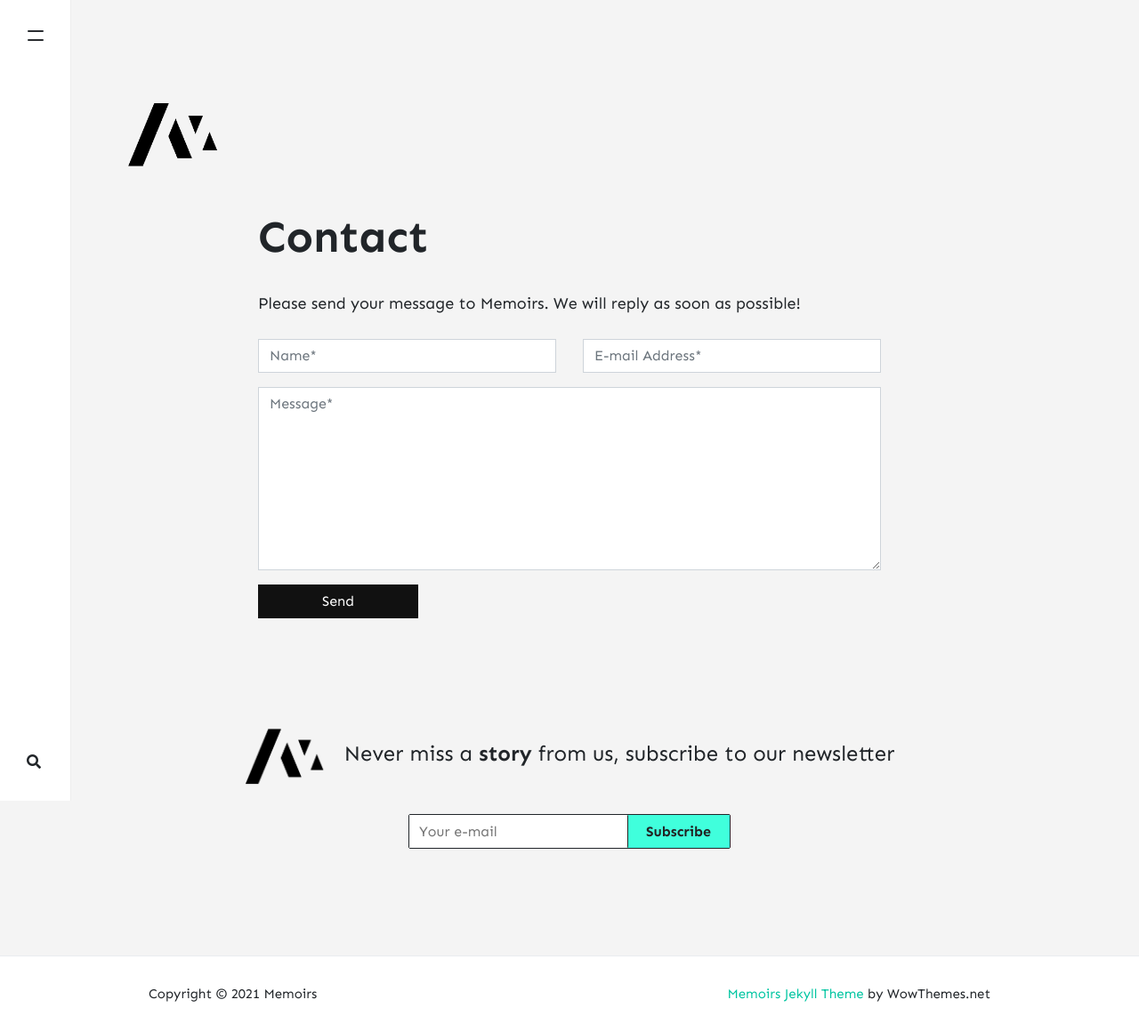
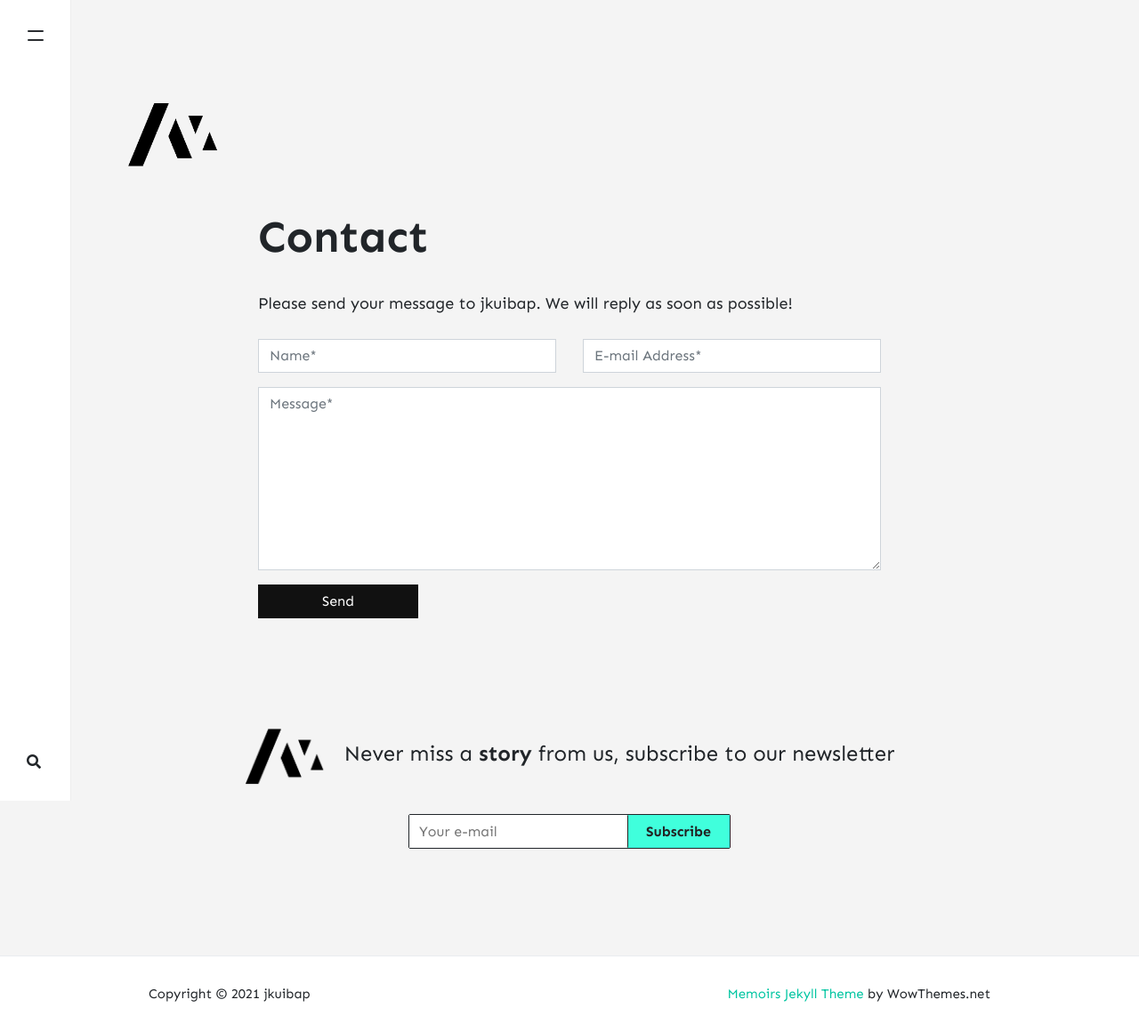
Before and after one commit to jkuibap/jkuibap.github.io, a Jekyll site: the page built from _pages/contact.md, in a window 1280 px wide. Shown: the whole page at 89% size. Built offline with Jekyll 4.4.1, drawn with Linux system fonts in a browser that asks for light colours; nearby versions of some CDN libraries; comment, search, counter and statistics services are not loaded.

Commit message:
Update _config.yml

```diff
--- a/_config.yml
+++ b/_config.yml
@@ -1,6 +1,6 @@
 # Site
-name: "Memoirs"
-title: "Memoirs"
+name: "jkuibap"
+title: "jkuibap"
 description: "I will take you on the fabulous world of exploration. Travel, culture, lifestyle. Eat, Pray, Love!"
 logo: 'assets/images/logo.png'
 favicon: 'assets/images/logo.png'
@@ -10,7 +10,7 @@ disqus: 'demowebsite'
 mailchimp-list: 'https://wowthemes.us11.list-manage.com/subscribe/post?u=8aeb20a530e124561927d3bd8&amp;id=8c3d2d214b'
 include: ["_pages"]
 permalink: /:title/
-email: wowthemesnet@gmail.com
+email: jkuibap@yahoo.com
 
 # Authors
 authors:
@@ -18,18 +18,18 @@ authors:
     name: Sal
     display_name: Sal
     gravatar: e56154546cf4be74e393c62d1ae9f9d4
-    email: wowthemesnet@gmail.com
-    web: https://www.wowthemes.net/donate/
-    twitter: https://twitter.com/wowthemesnet
+    email: jkuibap@yahoo.com
+    web: https://www.facebook.com/jkuibap
+    twitter: https://twitter.com/jkuibap
     description: "Author of Mediumish, a Bootstrap Medium styled template available for WordPress, HTML, Ghost and Jekyll. You are currently previewing Jekyll template demo."
   john:
     name: John
     display_name: John
     avatar: 'assets/images/avatar.png'
     gravatar: b1cc14991db7a456fcd761680bbc8f81
-    email: wowthemesnet@gmail.com
-    web: https://www.wowthemes.net
-    twitter: https://twitter.com/wowthemesnet
+    email: jkuibap@yahoo.com
+    web: https://vl3x.click
+    twitter: https://twitter.com/jkuibap
     description: "This is the author box. Write a short description of the author here. You are currently previewing Mediumish demo, a Jekyll template compatible with Github pages."
 
 # Plugins
```
